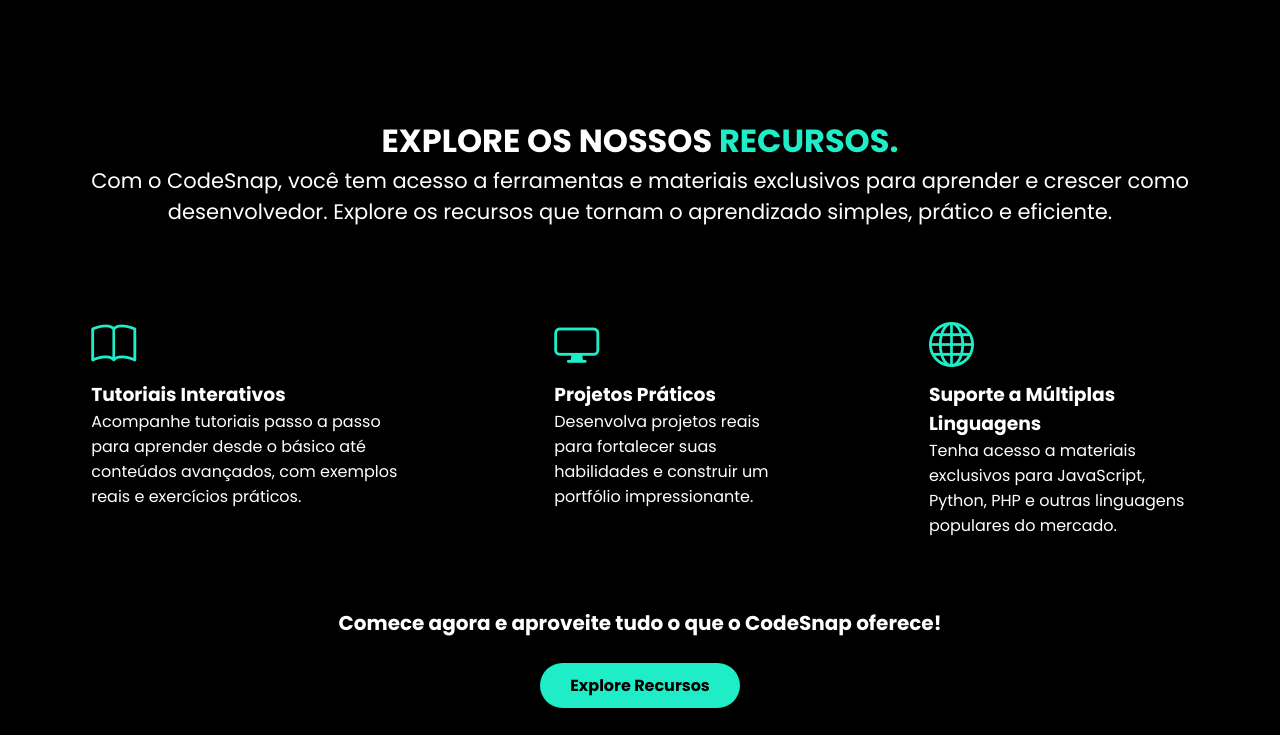
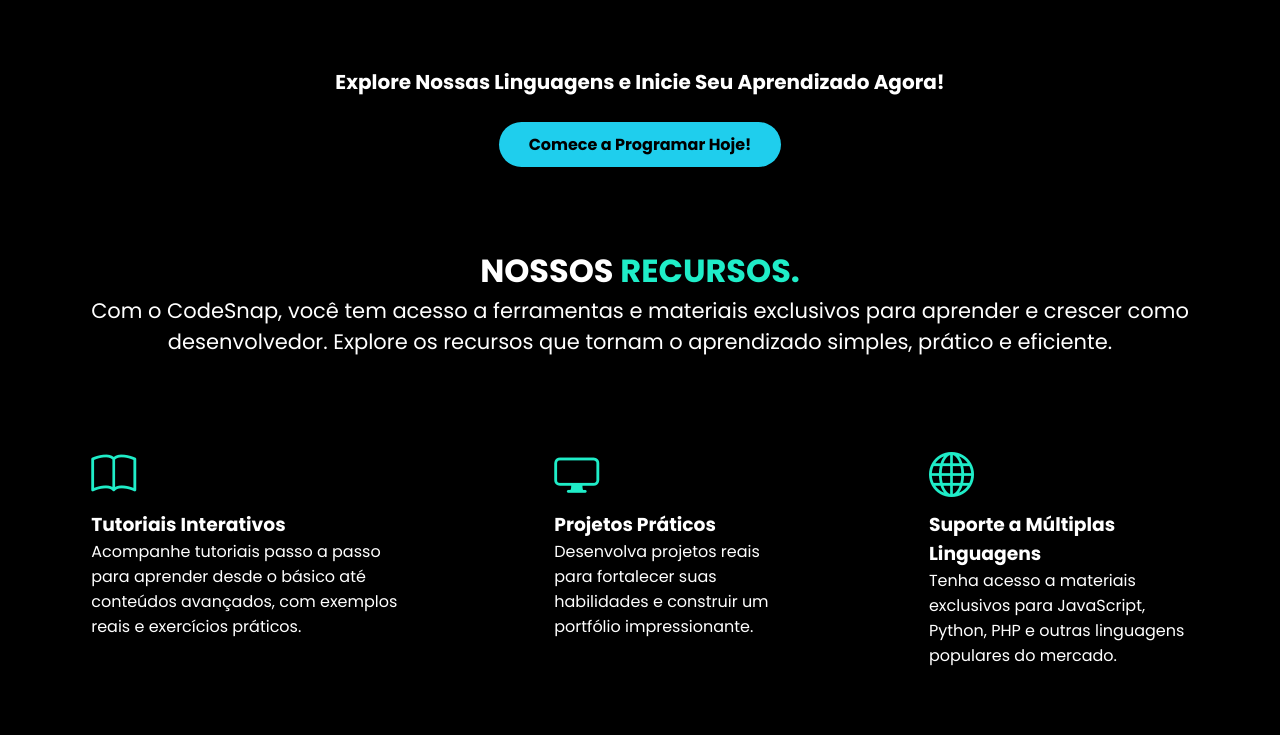
Before and after one commit to Fexz0/Projeto-CodeSnap-v2, a plain HTML site: page pages/Home.html in a window 1280 px wide. Shown: the part 855-1590 px from the top of the page. Drawn offline with nearby package versions, Linux system fonts and the light colour scheme.

Commit message:
update-v0.12

```diff
--- a/pages/Home.html
+++ b/pages/Home.html
@@ -104,12 +104,18 @@
                         </a>
                     </div><!--linguagens-box-->
                 </div><!--flex-->
+                <div class="cta">
+                    <h3 class="title">Explore Nossas Linguagens e Inicie Seu Aprendizado Agora!</h3>
+                </div><!--cta-->
+                <div class="linguagens-button">
+                    <a href="Languages.html"><button>Comece a Programar Hoje!</button></a>
+                </div>
             </div><!--interface-->
         </section><!--linguagens-->
 
         <section class="recursos" id="recursos">
             <div class="interface">
-                <h2 class="title">EXPLORE OS NOSSOS <span>RECURSOS.<span></h2>
+                <h2 class="title">NOSSOS <span>RECURSOS.<span></h2>
                 <p class="subtitle">Com o CodeSnap, você tem acesso a ferramentas e materiais exclusivos para aprender e
                     crescer como
                     desenvolvedor. Explore os recursos que tornam o aprendizado simples, prático e eficiente.</p>
@@ -141,7 +147,7 @@
                 </div><!--cta-->
                 <div class="recursos-button">
                     <a href="Resources.html"><button>Explore Recursos</button></a>
-                </div><!--cs-contato-->
+                </div><!--recursos-button-->
             </div><!--interface-->
         </section><!--recursos-->
 
--- a/styles/global.css
+++ b/styles/global.css
@@ -157,6 +157,18 @@ section.linguagens .flex {
     margin: 10px 0;
 }
 
+.linguagens .cta h3{
+    color: #fff;
+    font-size: 20px;
+    text-align: center;
+    margin-top: 30px;
+}
+
+.linguagens .linguagens-button{
+    text-align: center;
+    margin-top: 25px;
+}
+
 /*RECURSOS*/
 section.recursos {
     padding: 40px 4%;
@@ -205,17 +217,6 @@ section.recursos .flex {
 .recursos .recursos-button {
     text-align: center;
     margin-top: 25px;
-}
-
-.recursos .recursos-button button {
-    padding: 10px 30px;
-    font-size: 16px;
-    font-weight: 625;
-    background-color: #1FEDC8;
-    border-radius: 30px;
-    border: 0;
-    cursor: pointer;
-    transition: .2s;
 }
 
 /*COMO-USAR*/
```
Also changed, not shown: index.html (+6 -0 lines).
